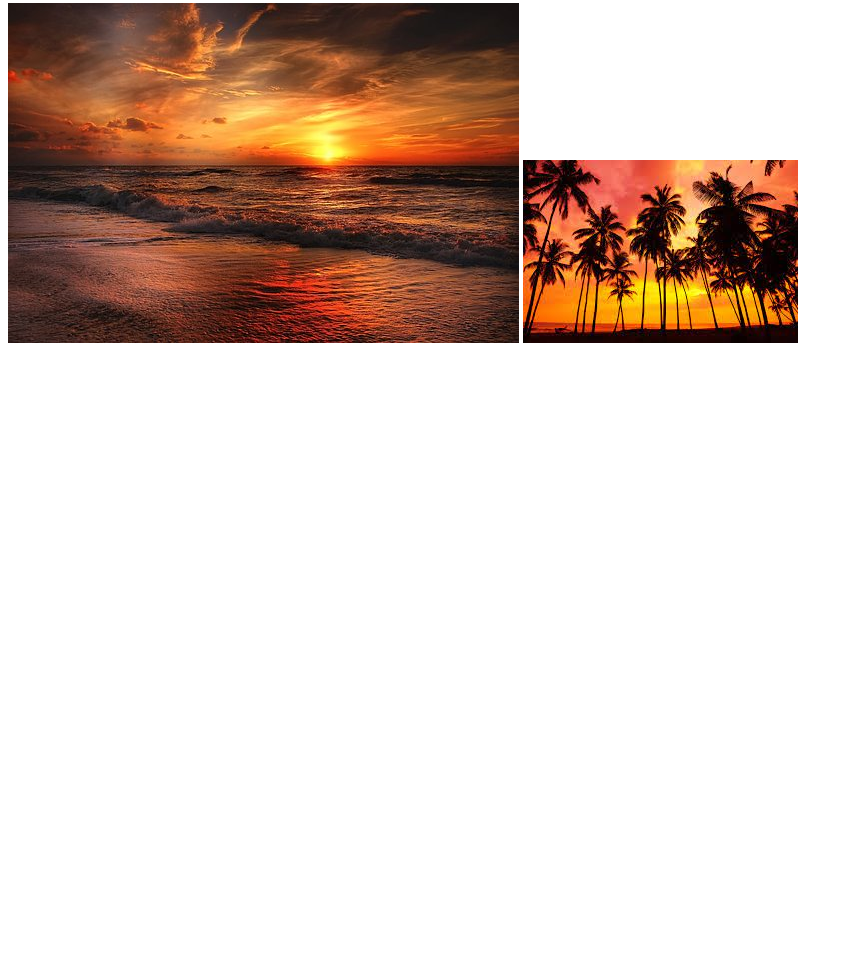
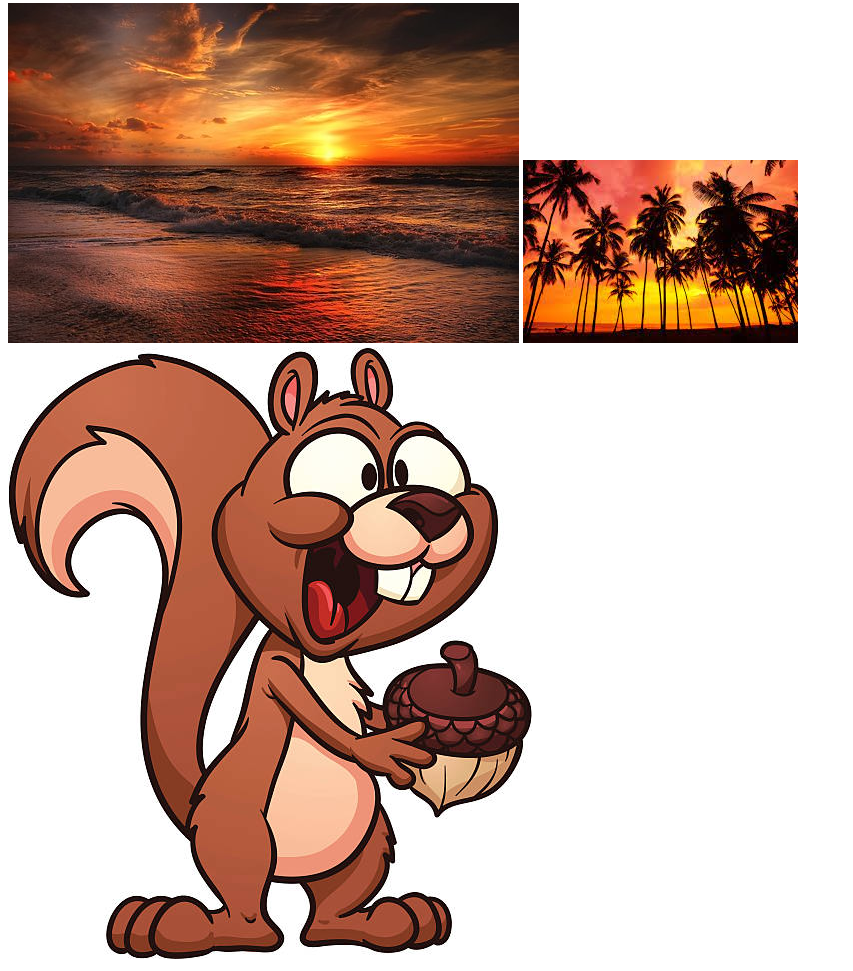
Before and after one commit to emranbhuiyan60/my-second-repoz, a plain HTML site: page index.html in a window 1280 px wide. Shown: the part 486-1457 px from the top of the page, without its empty margins (0-853 px from the left). Before the commit the page ends 841 px from the top, so only its background shows below. Drawn offline with Linux system fonts and the light colour scheme.

Commit message:
new picture

```diff
--- a/index.html
+++ b/index.html
@@ -17,6 +17,6 @@
     <h1>Are you doing well</h1>
     <img src="beach-2179624__340 (1).jpg" alt="">
     <img src="images.jfif" alt="">
-    <img src="istockphoto-148170298-612x612.png" alt="">
+    <img src="istockphoto-148170298-612x612.jpg" alt="">
 </body>
 </html>
```
